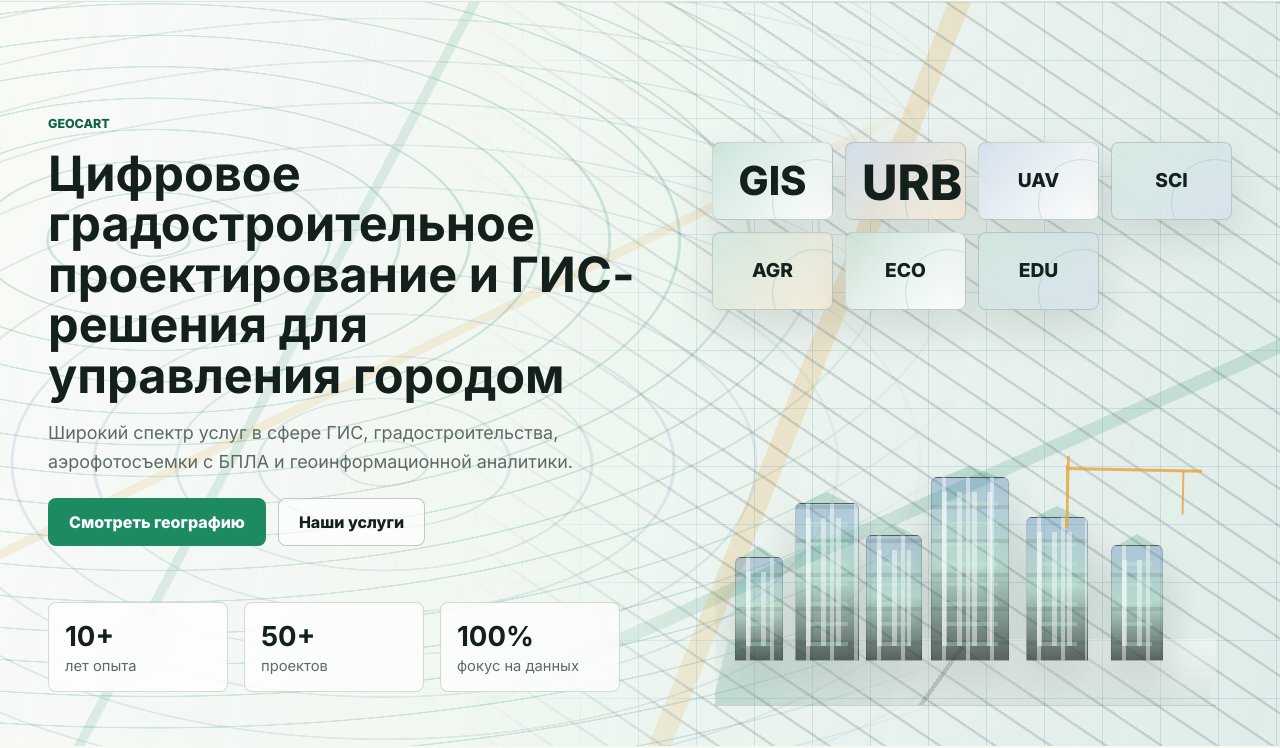
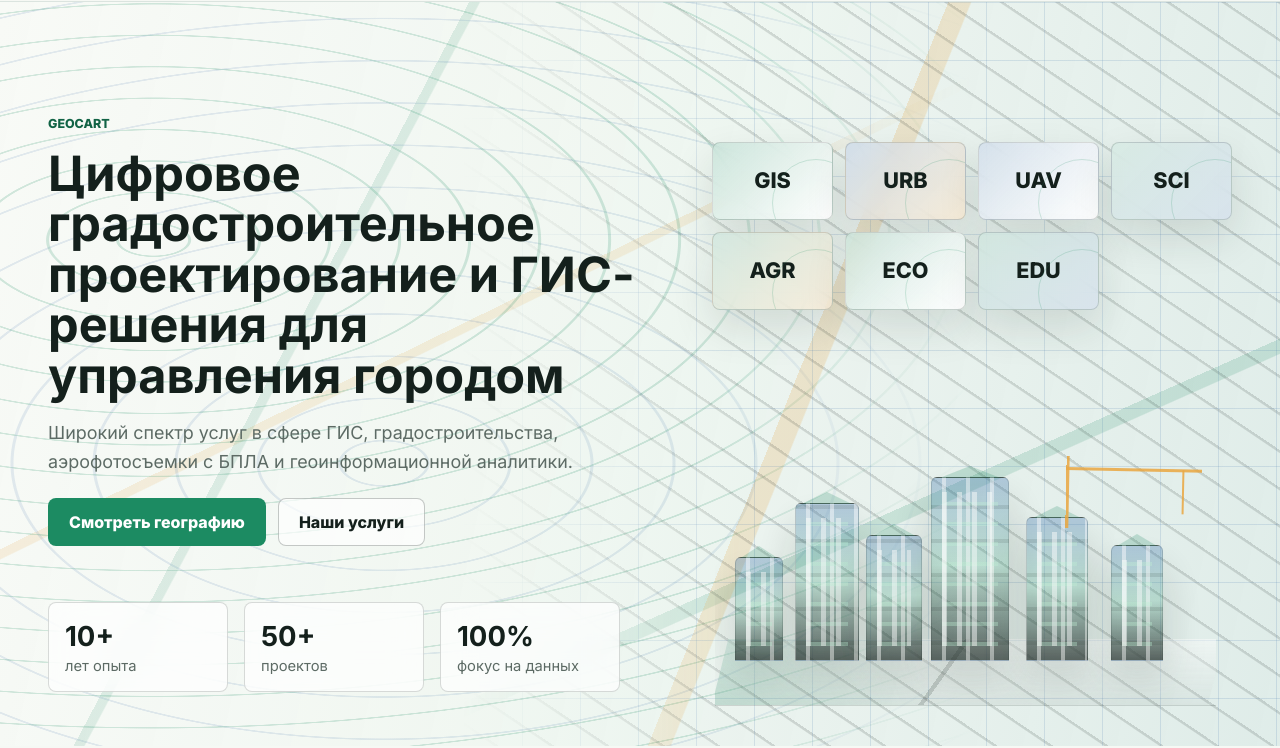
Before and after one commit to najbiev-arch/geocart-site, a plain HTML site: page index.html in a window 1280 px wide. Shown: the part 79-827 px from the top of the page. Drawn offline with nearby package versions, Linux system fonts and the light colour scheme; no server answers.

Commit message:
Update styles.css

```diff
--- a/styles.css
+++ b/styles.css
@@ -2513,3 +2513,9 @@ h3 {
     padding: 28px 48px;
   }
 }
+
+.hero-direction-tiles span,
+.tile-gis span,
+.tile-urb span {
+  font-size: clamp(1rem, 1.8vw, 1.35rem);
+}
```
